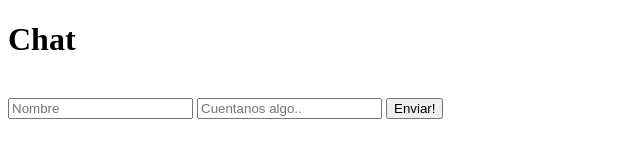
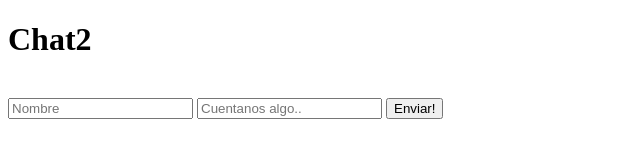
Before and after one commit to sebaseeraso98/sockets, a website: page public/index.html in a window 1280 px wide. Shown: the full height of the page, 0-640 px from the left. Drawn offline with nearby package versions, Linux system fonts and the light colour scheme; no server answers.

Commit message:
Update index.html

```diff
--- a/public/index.html
+++ b/public/index.html
@@ -10,7 +10,7 @@
 
   </head>
   <body>
-    <h1>Chat</h1>
+    <h1>Chat2</h1>
     <div id="messages">
 
     </div>
```
